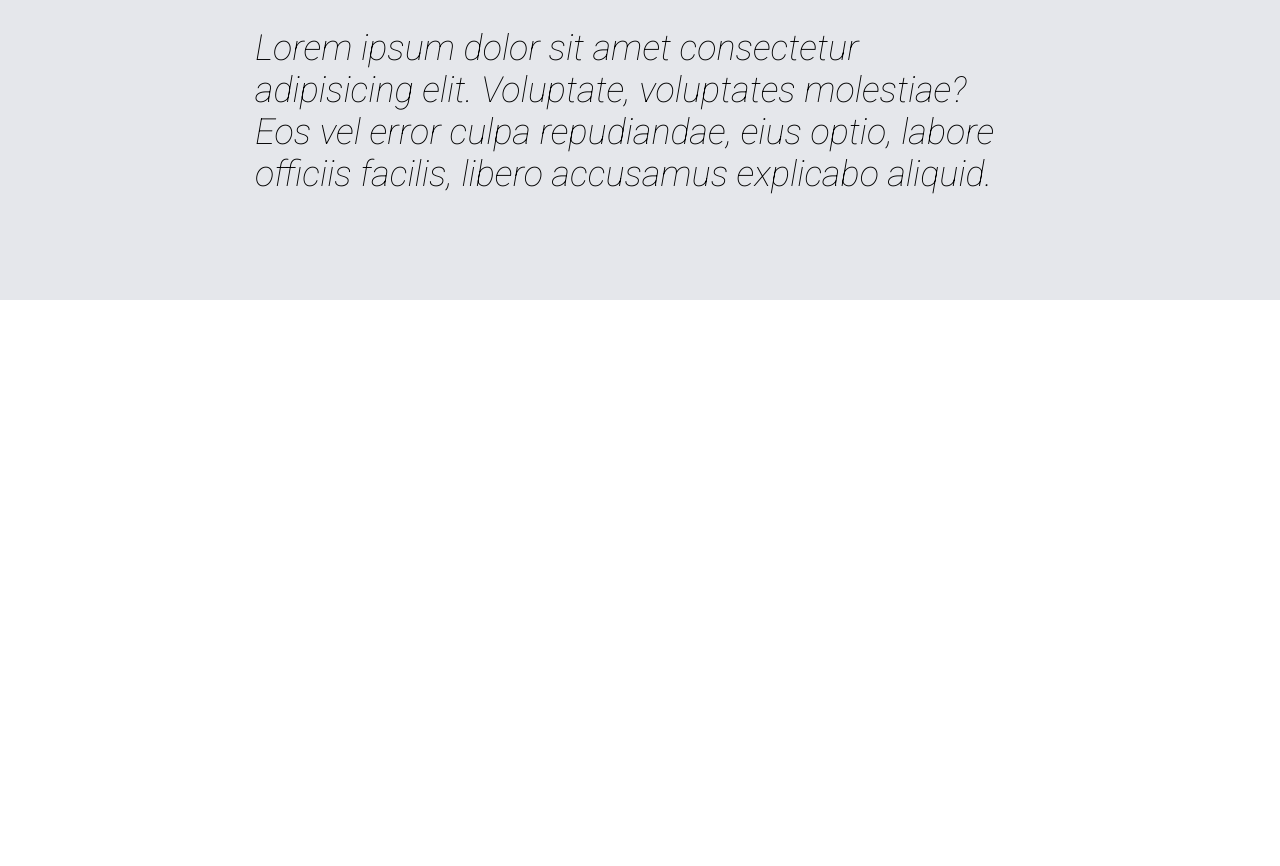
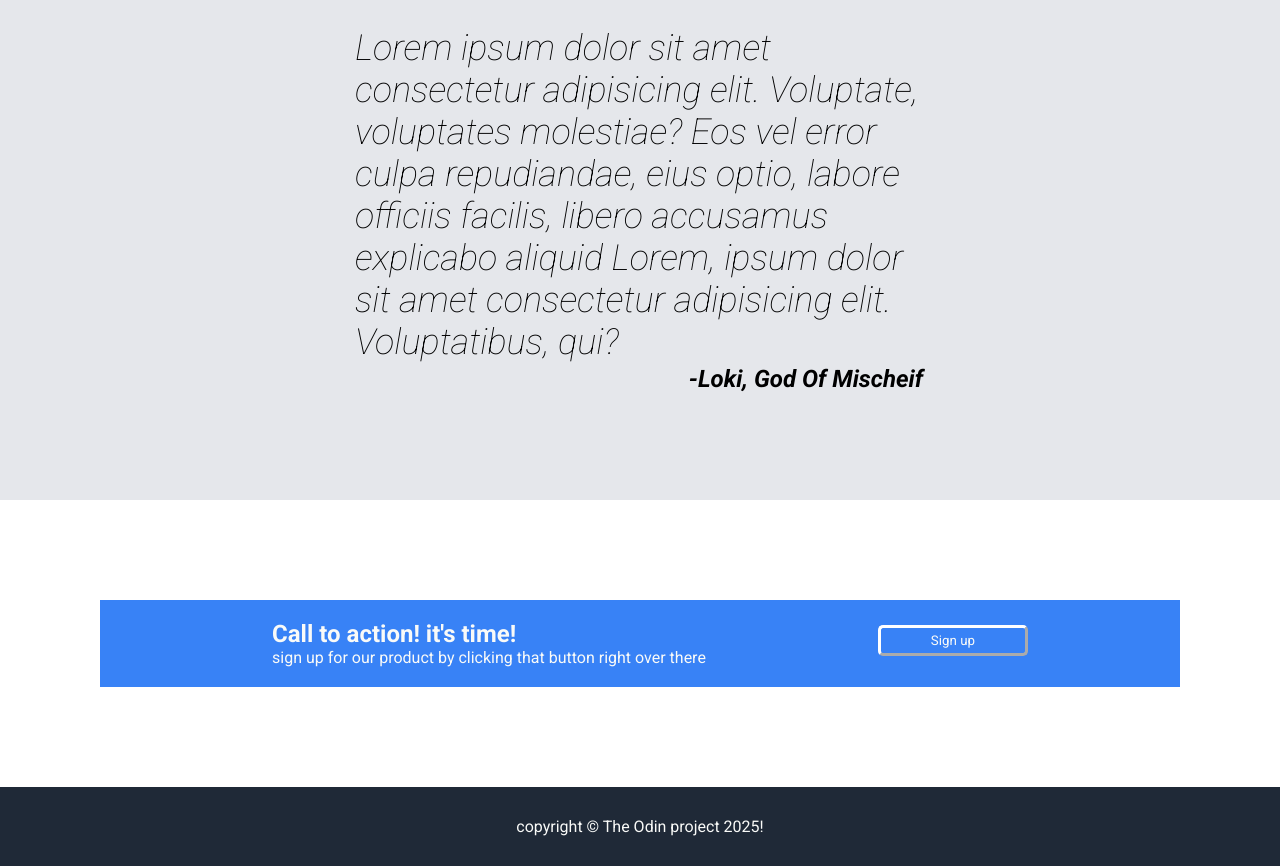
Before and after one commit to Rathan-Kumar-Gaddam/landing-page, a plain HTML site: page index.html in a window 1280 px wide. Shown: the part 976-1842 px from the top of the page. Before the commit the page ends 1276 px from the top, so only its background shows below. Drawn offline with Linux system fonts and the light colour scheme.

Commit message:
landing page

```diff
--- a/index.html
+++ b/index.html
@@ -92,12 +92,37 @@
             <div class="quote-container">
                 <p class="quote-container-text">
                     Lorem ipsum dolor sit amet consectetur adipisicing elit. Voluptate, voluptates molestiae? Eos vel
-                    error culpa repudiandae, eius optio, labore officiis facilis, libero accusamus explicabo aliquid.
+                    error culpa repudiandae, eius optio, labore officiis facilis, libero accusamus explicabo aliquid
+                    Lorem, ipsum dolor sit amet consectetur adipisicing elit. Voluptatibus, qui?
 
                 </p>
+                <p class="author">-Loki, God Of Mischeif </p>
             </div>
         </div>
 
+
+        <div id="sectionCalltoaction">
+            <div class="call-to-action-container">
+                <div class="call-to-action-container-body">
+                    <h2 class="call-to-action-container-body-heading">Call to action! it's time!</h2>
+                    <p class="call-to-action-container-body-heading-content"> sign up for our product by clicking  that button right over there</p>
+
+
+
+                </div>
+                 <div>
+                    <button class="call-to-action-container-body-button">Sign up</button></div>
+            </div>
+
+        </div>
+
+
+        <div id="sectionFooter">
+
+            <div class="footer-container">
+                <p footer-container-content> copyright &copy The Odin project 2025!</p>
+            </div>
+        </div>
     </main>
 </body>
 
--- a/style.css
+++ b/style.css
@@ -123,9 +123,61 @@ a{
     padding: 105px;
 }
 
-.quote-container-text{
+.quote-container-text,
+.author
+{
     font-size: 36px;
     font-style: italic;
     font-weight: lighter;
-    margin: 0 150px;
+    margin: 0 250px;
 }
+.author{
+    font-weight: bold;
+    font-size: 24px;
+    text-align: end;
+    padding: 2px;
+
+}
+
+.call-to-action-container{
+    display: flex;
+    background-color: #3882F6;
+ margin: 100px;
+ justify-content: space-evenly;
+
+}
+.call-to-action-container-body
+{
+    padding: 20px;
+
+
+}
+.call-to-action-container-body-heading{
+    color:#F9FAF8;
+    font-size: 24px;
+
+}
+.call-to-action-container-body-heading-content{
+    color:#F9FAF8;
+}
+
+.call-to-action-container-body-button{
+ justify-content: end;
+ padding: 5px;
+ margin-top: 25px;
+ border-radius: 5px;
+ background-color: #3882F6;
+ color:#F9FAF8;
+
+ border-color: white;
+ border-width: 3px;
+ width: 150px;
+}
+
+.footer-container{
+    background-color: #1F2937;
+    padding: 30px;
+    text-align: center;
+    color:#F9FAF8;
+
+}
```
